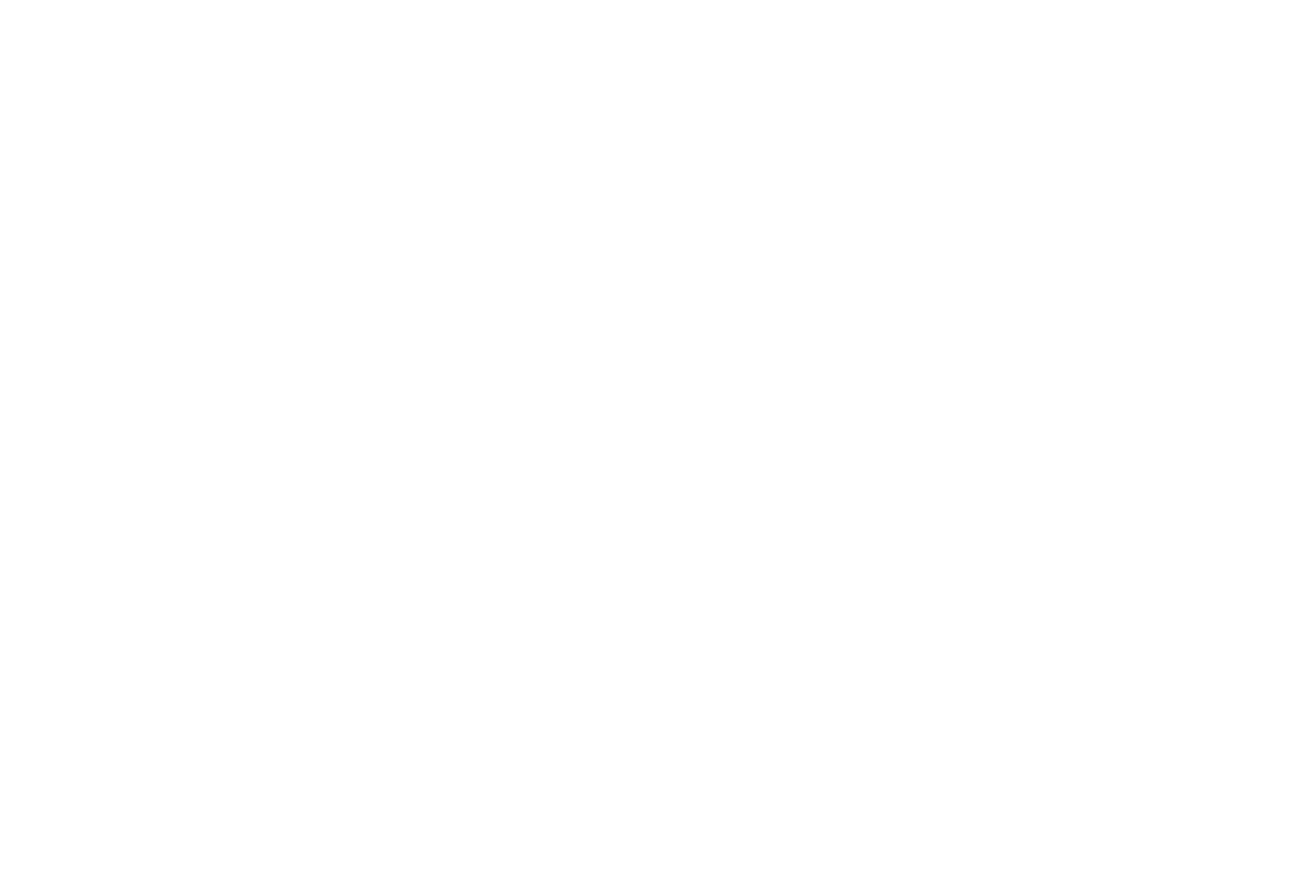
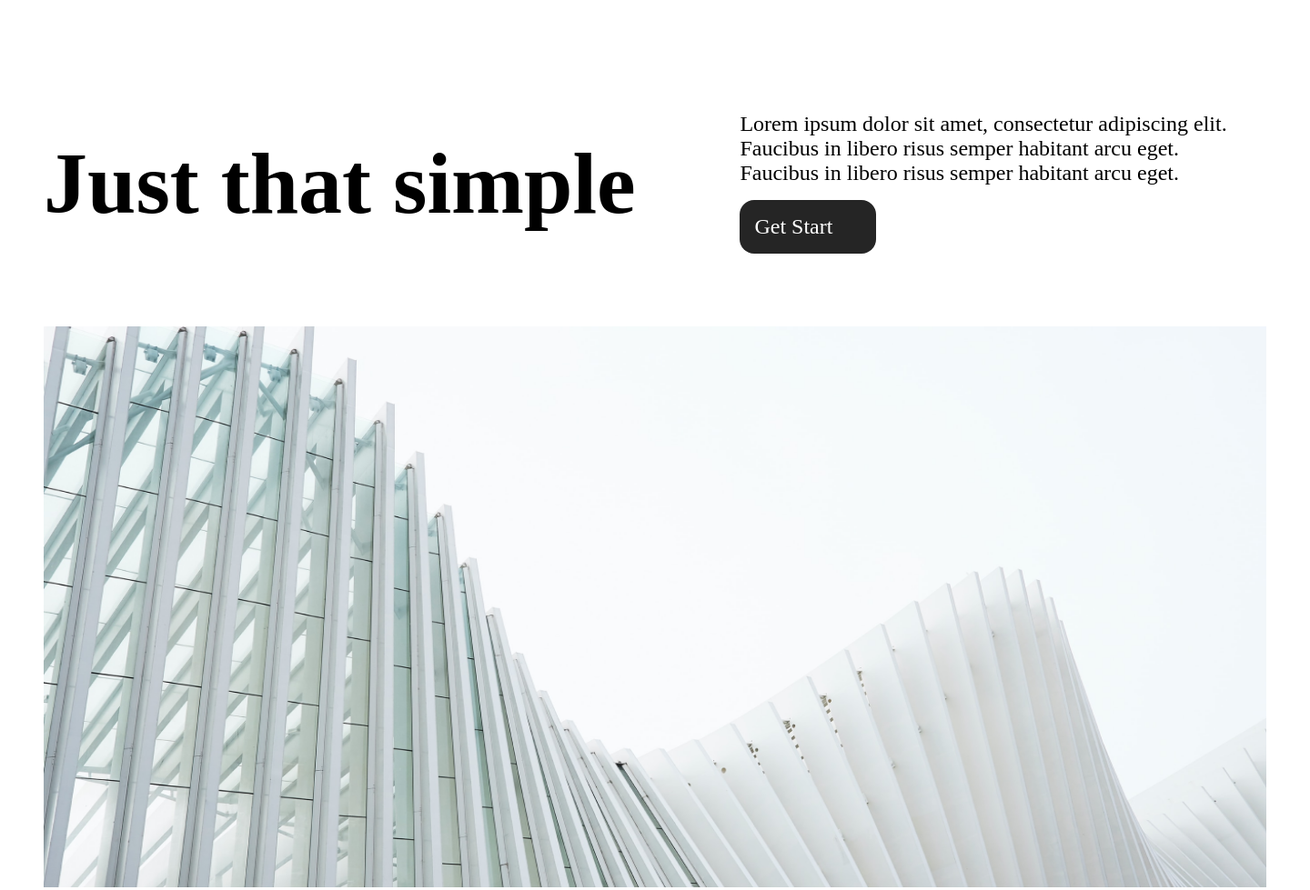
Before and after one commit to JhoanSB0608/landingPages, a plain HTML site: page index.html in a window 1280 px wide. Shown: the whole page at 91% size, 1440 px wide, since content can reach past the window. Before the commit the page ends 800 px from the top, so only its background shows below. Drawn offline with Linux system fonts and the light colour scheme.

Commit message:
feat: :white_check_mark: Se creo toda la estructura de la pagina

```diff
--- a/css/style.css
+++ b/css/style.css
@@ -1,6 +1,60 @@
 @import url(variable.css);
 *{
+    padding: 0;
+    border: 0;
     margin: 0;
-    padding: 0;
-    font-family: sans-serif;
+    box-sizing: border-box;
 }
+body{
+    width: 1440px;
+    height: 1024px;
+}
+main{
+    width: 100%;
+    height: 100%;
+    padding: 3rem;
+
+    background: white;
+    display: grid;
+    grid-template-columns: repeat(9,1fr);
+    grid-template-rows: repeat(3,1fr);
+    grid-template-areas:
+    "titulo titulo titulo titulo titulo texto texto texto texto"
+    "imagen imagen imagen imagen imagen imagen imagen imagen imagen"
+    "imagen imagen imagen imagen imagen imagen imagen imagen imagen"
+    ;
+    gap: 5px;
+}
+main div{
+    display: flex;
+}
+.titulo{
+    grid-area: titulo;
+    justify-content: flex-start;
+    align-items: center;
+    font-size: 3rem;
+}
+.texto{
+    grid-area: texto;
+    flex-direction: column;
+    justify-content: center;
+    align-items: flex-start;
+    padding: 1rem;
+    font-size: 1.5rem;
+}
+.imagen{
+    grid-area: imagen;
+}
+img{
+    width: 100%;
+    height: 100%;
+}
+
+.boton{
+    margin-top: 1rem;
+    padding: 1rem;
+    background: #252525;
+    border-radius: 16px;
+    color: white;
+    width: 150px;
+}
--- a/index.html
+++ b/index.html
@@ -1,12 +1,23 @@
 <!DOCTYPE html>
 <html lang="en">
-  <head>
+<head>
     <meta charset="UTF-8">
     <meta name="viewport" content="width=device-width, initial-scale=1.0">
-    <title>Landing Pages</title>
+    <title>Landig Pages 03</title>
     <link rel="stylesheet" href="css/style.css">
-  </head>
+</head>
 <body>
-
+    <main>
+        <div class="titulo">
+            <h1>Just that simple</h1>
+        </div>
+        <div class="texto">
+            <p>Lorem ipsum dolor sit amet, consectetur adipiscing elit. Faucibus in libero risus semper habitant arcu eget. Faucibus in libero risus semper habitant arcu eget.</p>
+            <div class="boton">Get Start</div>
+        </div>
+        <div class="imagen">
+            <img src="Storage/img/hero Image.png" alt="Hero">
+        </div>
+    </main>
 </body>
 </html>
```
